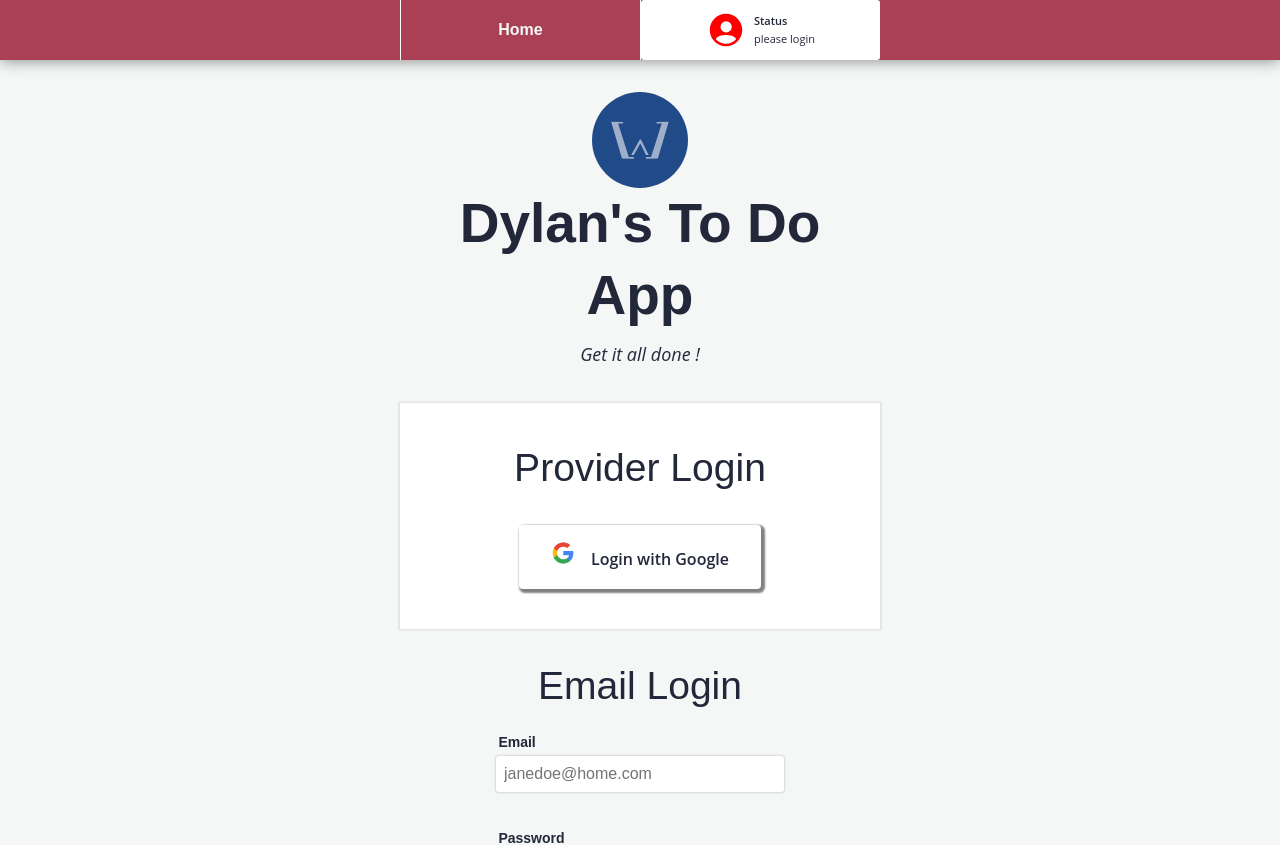
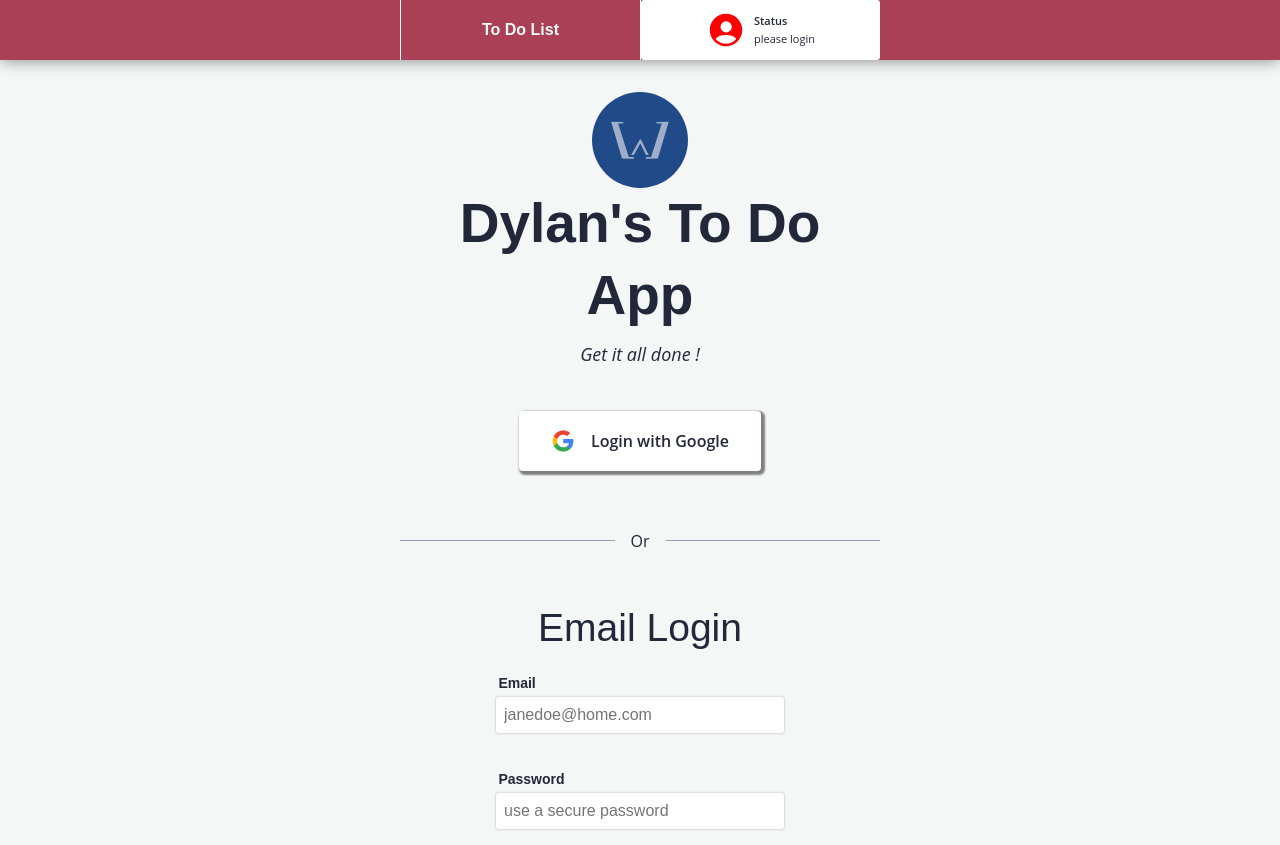
Before and after one commit to dylanwozny/next-pages-routing, a Next.js app: page / in a window 1280 px wide. Shown: the top 845 px of the page. Built offline with nearby package versions, Linux system fonts and the light colour scheme; no server answers.

Commit message:
first time load validation message removed.cleaned up server validation message. Flex aligned provider google provider button. Changed login page arragnement.

```diff
--- a/components/auth/providers/google/GoogleProvider.js
+++ b/components/auth/providers/google/GoogleProvider.js
@@ -6,6 +6,12 @@ import { auth } from "../../../../firebase";
 import google from "./google.png";
 import { GoogleAuthProvider, signInWithPopup } from "firebase/auth";
 import { useAuth } from "../../../../hooks/useAuth";
+import styled from "styled-components";
+
+const ProviderContainer = styled.div`
+  display: flex;
+  align-items: center;
+`;
 
 // Children are the value between <googleprovider>--children--<googleprovider> in the element
 function GoogleProvider({ func, children, ...props }) {
@@ -39,7 +45,7 @@ function GoogleProvider({ func, children, ...props }) {
 
   return (
     <ProviderButton onClick={handleClick}>
-      <div>
+      <ProviderContainer>
         <Image
           src={google}
           layout="fixed"
@@ -48,7 +54,7 @@ function GoogleProvider({ func, children, ...props }) {
           quality={30}
         />
         <span>{children}</span>
-      </div>
+      </ProviderContainer>
     </ProviderButton>
   );
 }
--- a/components/auth/user-login/UserLogin.js
+++ b/components/auth/user-login/UserLogin.js
@@ -27,6 +27,7 @@ import { db } from "../../../firebase";
 // 999CB2
 
 //------------------------------Styled Components---------------------------
+
 const ErrorMessage = styled.div`
   margin: 0 auto;
   text-align: left;
--- a/components/navbar/navbar.js
+++ b/components/navbar/navbar.js
@@ -53,7 +53,7 @@ export default function NavBar(props) {
       <ul>
         <li>
           <Link href="/todo">
-            <a>Home</a>
+            <a>To Do List</a>
           </Link>
         </li>
 
--- a/components/todos/add-edit/ItemTextArea.js
+++ b/components/todos/add-edit/ItemTextArea.js
@@ -35,6 +35,7 @@ function ItemTextArea({
         <textarea
           defaultValue={theplaceholder}
           onChange={(e) => changeHandler(e)}
+          placeholder="ex. go pick up groceries"
         />
         <ValidationMessage alert={error}></ValidationMessage>
       </ItemDescription>
@@ -48,6 +49,7 @@ function ItemTextArea({
         <textarea
           defaultValue={theplaceholder}
           onChange={(e) => changeHandler(e)}
+          placeholder="ex. home, work etc."
         />
         <ValidationMessage alert={error}></ValidationMessage>
       </ItemDescription>
--- a/components/ui/buttons/index.js
+++ b/components/ui/buttons/index.js
@@ -33,6 +33,7 @@ const ProviderButton = styled(Button)`
   display: flex;
   justify-content: center;
   align-items: center;
+  background-color: white;
 
   &:hover {
     background-color: ${(props) => props.theme.secondaryColor};
--- a/layouts/home-page/styles.js
+++ b/layouts/home-page/styles.js
@@ -1,13 +1,8 @@
 import styled from "styled-components";
 
 const PageLayout = styled.main`
-  max-width: 30rem;
-  background-color: white;
-  border: 3px;
-  box-shadow: 0 0 2px 1px rgba(0, 0, 0, 0.125);
-  .jim {
-    background-color: blue;
-  }
+  max-width: 30rem
+
 `;
 
 const LoginHeader = styled.h2`
--- a/pages/index.js
+++ b/pages/index.js
@@ -11,6 +11,22 @@ import { PageLayout, LoginHeader } from "layouts/home-page/styles";
 import { useState } from "react";
 
 const ErrorWrapper = styled.div``;
+
+const OrDiv = styled.div`
+  display: flex;
+  align-items: center;
+  max-width: 31rem;
+  margin: 0 auto;
+  padding: 0rem 0.5rem;
+  span {
+    flex: 1;
+    border-bottom: 1px solid #999cb2;
+  }
+
+  p {
+    margin: 1rem 1rem;
+  }
+`;
 
 const ErrorMessage = styled.div`
   margin: 0 auto;
@@ -46,10 +62,15 @@ export default function Home() {
       <Brand title="Dylan's To Do App" tagline="Get it all done !" />
 
       <PageLayout>
-        <LoginHeader padding="2rem">Provider Login</LoginHeader>
+        {/* <LoginHeader padding="2rem">Provider Login</LoginHeader> */}
         <GoogleProvider func={errorProvider}>Login with Google</GoogleProvider>
         <ErrorMessage>{Mess}</ErrorMessage>
       </PageLayout>
+      <OrDiv>
+        <span></span>
+        <p>Or</p>
+        <span></span>
+      </OrDiv>
       <LoginHeader padding="2rem 0rem 0rem 0rem">Email Login</LoginHeader>
       <UserLogin></UserLogin>
     </>
```
Also changed, not shown: pages/add-item/index.js (+6 -2 lines), package.json (line endings or trailing spaces), 1 other file (tests, documents, lock files or other folders).
